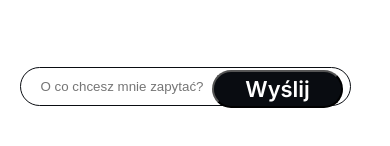
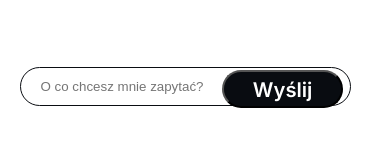
Before and after one commit to Pawel233445/openai-chat-frontend, a plain HTML site: page index.html in a window 390 px wide. Both pictures are taken after a click on the button "Porozmawiaj >". Shown: the part 670-816 px from the top of the page. Drawn offline with nearby package versions, Linux system fonts and the light colour scheme.

Commit message:
Update style.css

```diff
--- a/style.css
+++ b/style.css
@@ -534,7 +534,7 @@ p {
     }
 
     #send-button {
-        font-size: 2.6vh;
+        font-size: 2.4vh;
         min-width: 6em;
         top: 2.6vh;
         height: 4.5vh;
```
